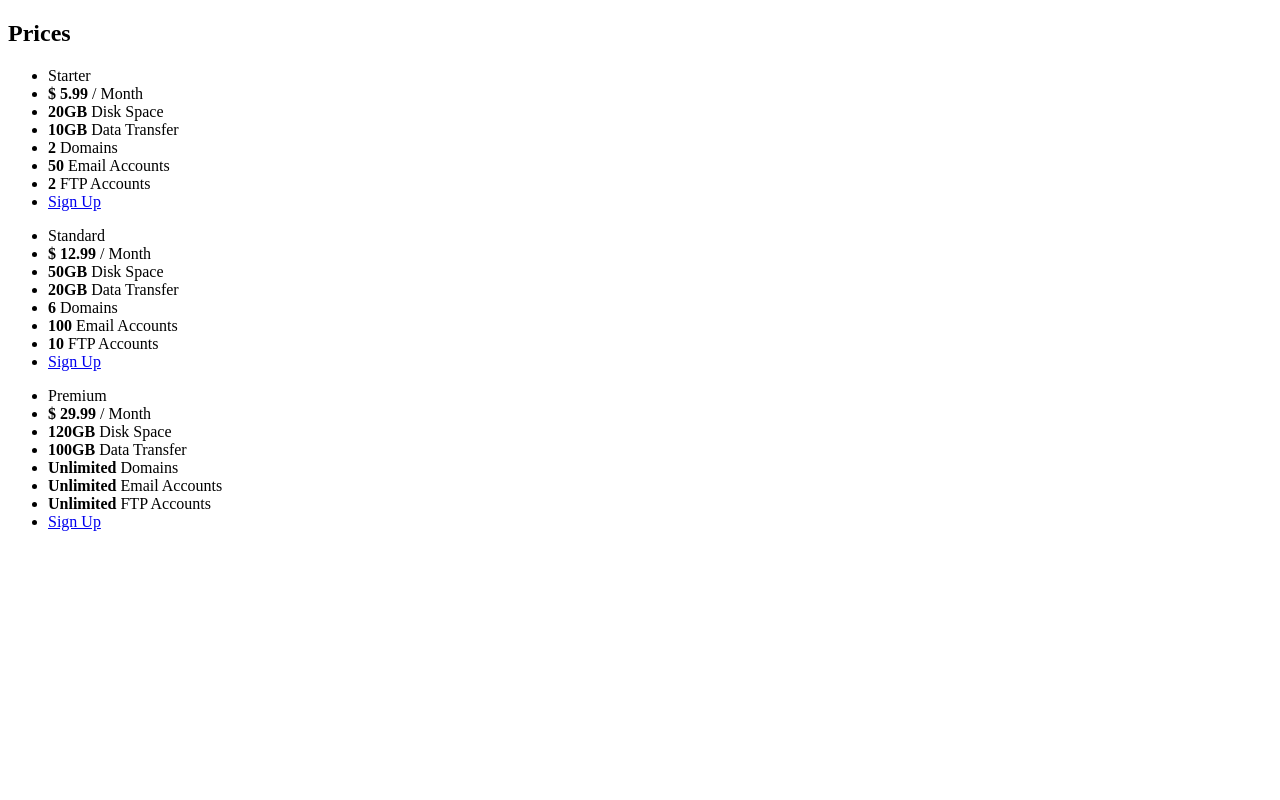
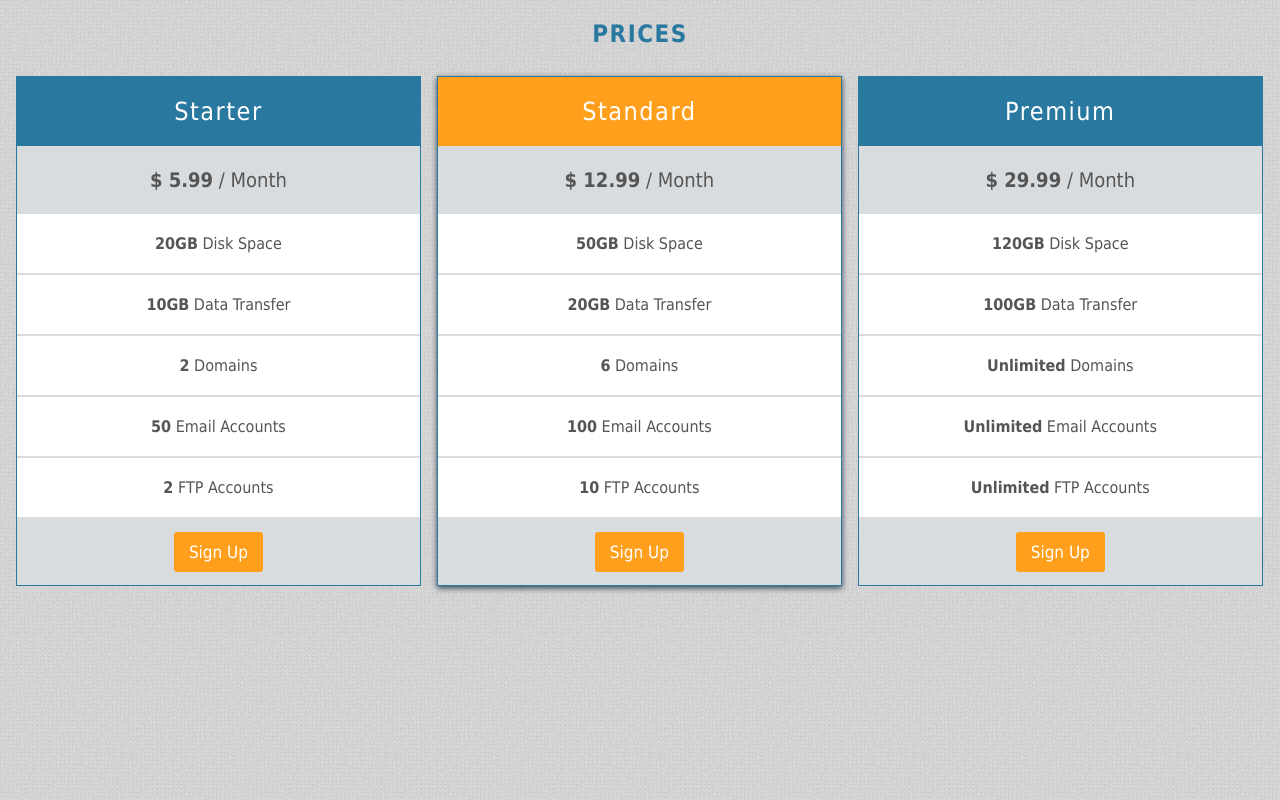
Before and after one commit to Dano3130/Pricing-Tables-Mockup, a plain HTML site: page index.html in a window 1280 px wide. Drawn offline with Linux system fonts and the light colour scheme.

Commit message:
Stylesheet
href to style.css

```diff
--- a/index.html
+++ b/index.html
@@ -5,7 +5,7 @@
     <meta name="viewport" content="width=device-width, initial-scale=1.0">
     <meta http-equiv="X-UA-Compatible" content="ie=edge">
     <title>Simple Pricing Tables</title>
-    <link rel="stylesheet" href="Pricingcss.css">
+    <link rel="stylesheet" href="style.css">
 </head>
 <body>
     <h2 class="price">Prices</h2>
```
